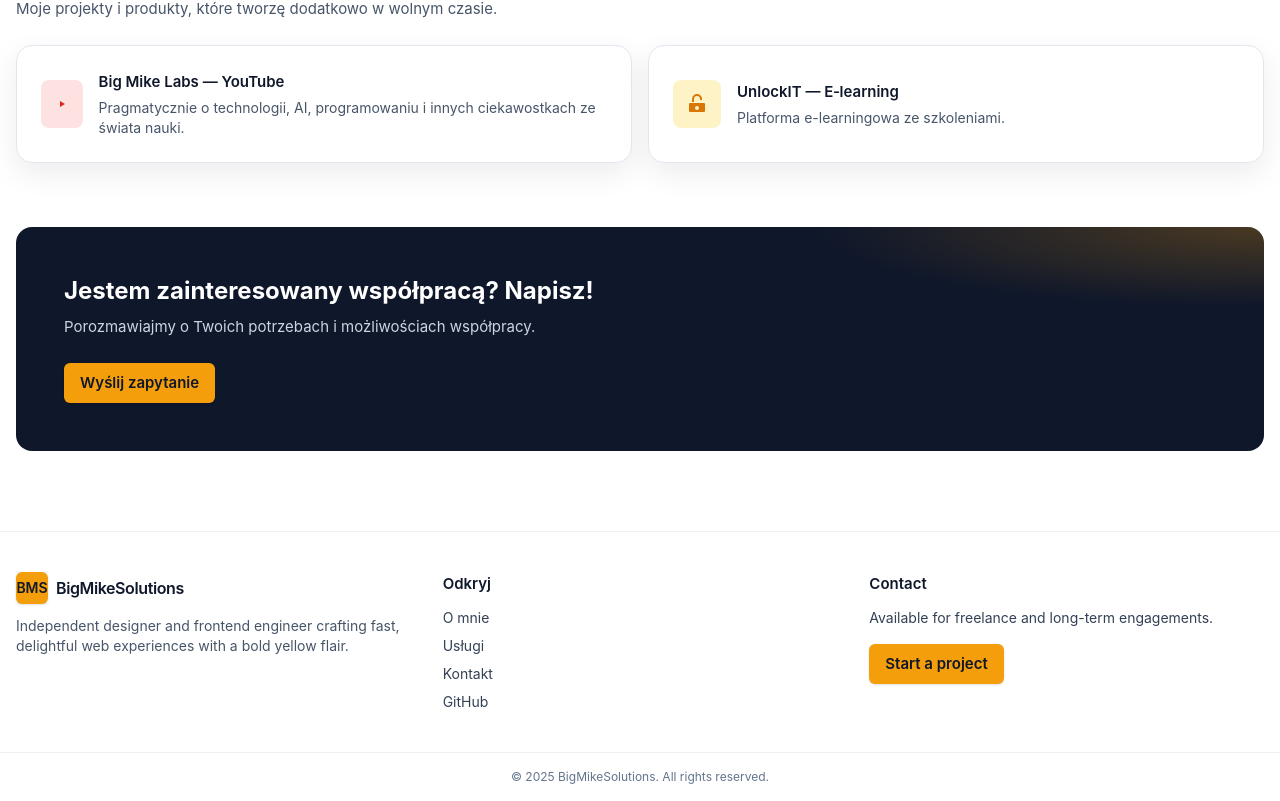
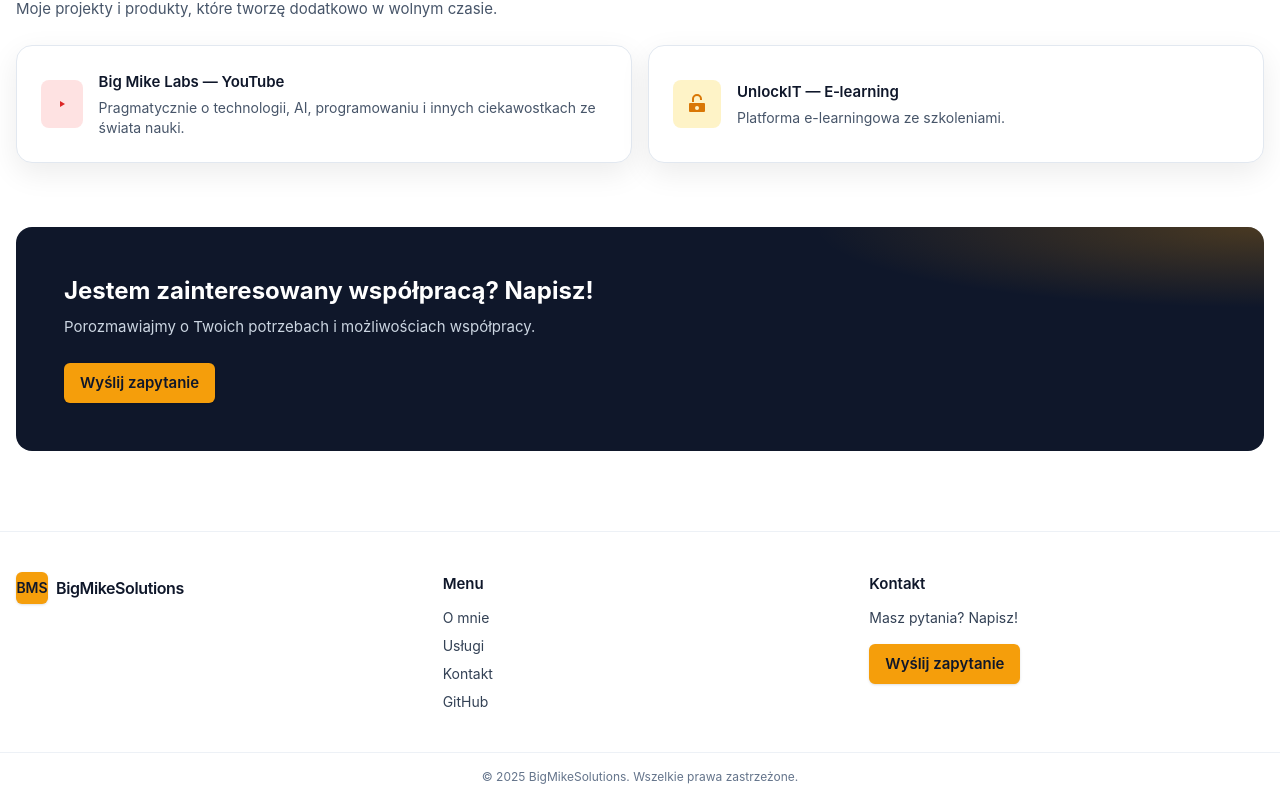
Before and after one commit to bigmikesolutions/webpage, a Vue app: page / in a window 1280 px wide. Shown: the part 1625-2426 px from the top of the page. Built offline with nearby package versions, Linux system fonts and the light colour scheme.

Commit message:
pl translations

```diff
--- a/src/components/Footer.vue
+++ b/src/components/Footer.vue
@@ -8,11 +8,10 @@
           >
             <span class="text-sm font-semibold leading-none">BMS</span>
           </span>
-          <span class="text-base font-semibold tracking-tight">BigMikeSolutions</span>
+          <span class="text-base font-semibold tracking-tight">{{ $t('footer.company_name') }}</span>
         </div>
         <p class="mt-3 text-sm text-slate-600 max-w-sm">
-          Independent designer and frontend engineer crafting fast, delightful web experiences with
-          a bold yellow flair.
+          {{ $t('footer.description') }}
         </p>
       </div>
       <div>
@@ -45,15 +44,15 @@
         </ul>
       </div>
       <div>
-        <h4 class="font-semibold text-slate-900">Contact</h4>
+        <h4 class="font-semibold text-slate-900">{{ $t('footer.contact') }}</h4>
         <p class="mt-3 text-sm text-slate-700">
-          Available for freelance and long-term engagements.
+          {{ $t('footer.available_text') }}
         </p>
-        <RouterLink to="/contact" class="btn mt-4">Start a project</RouterLink>
+        <RouterLink to="/contact" class="btn mt-4">{{ $t('footer.start') }}</RouterLink>
       </div>
     </div>
     <div class="border-t border-slate-200/60 py-4 text-center text-xs text-slate-500">
-      © {{ new Date().getFullYear() }} BigMikeSolutions. All rights reserved.
+      © {{ new Date().getFullYear() }} {{ $t('footer.company_name') }}. {{ $t('footer.copyright') }}
     </div>
   </footer>
 </template>
--- a/src/i18n/locales/en.json
+++ b/src/i18n/locales/en.json
@@ -85,7 +85,11 @@
   "footer": {
     "explore": "Explore",
     "contact": "Contact",
-    "start": "Start a project"
+    "start": "Start a project",
+    "company_name": "BigMikeSolutions",
+    "description": "Independent designer and frontend engineer crafting fast, delightful web experiences with a bold yellow flair.",
+    "available_text": "Available for freelance and long-term engagements.",
+    "copyright": "All rights reserved."
   },
   "resume": {
     "name": "Michał Wroński",
--- a/src/i18n/locales/pl.json
+++ b/src/i18n/locales/pl.json
@@ -83,17 +83,18 @@
     "preferEmail": "Wolisz e‑mail? Napisz na"
   },
   "footer": {
-    "explore": "Odkryj",
+    "explore": "Menu",
     "contact": "Kontakt",
-    "start": "Rozpocznij projekt"
+    "start": "Wyślij zapytanie",
+    "company_name": "BigMikeSolutions",
+    "description": "",
+    "available_text": "Masz pytania? Napisz!",
+    "copyright": "Wszelkie prawa zastrzeżone."
   },
   "resume": {
     "name": "Michał Wroński",
-    "title": "Senior Frontend Engineer & Product Designer",
+    "title": "Senior Backend Developer",
     "linkedin": "https://www.linkedin.com/in/michal-wronski-b389a988/",
-    "summary_heading": "Podsumowanie",
-    "summary": "Starszy frontend inżynier i projektant produktów z doświadczeniem w tworzeniu skalowalnych aplikacji webowych, UX i wydajnych interfejsów. Specjalizuję się w Vue, TypeScript i Tailwind.",
-    "experience_heading": "Doświadczenie",
     "recommendations_heading": "Rekomendacje",
     "recommendations_subtitle": "Opinie od kolegów i przełożonych.",
     "education_heading": "Edukacja",
```
